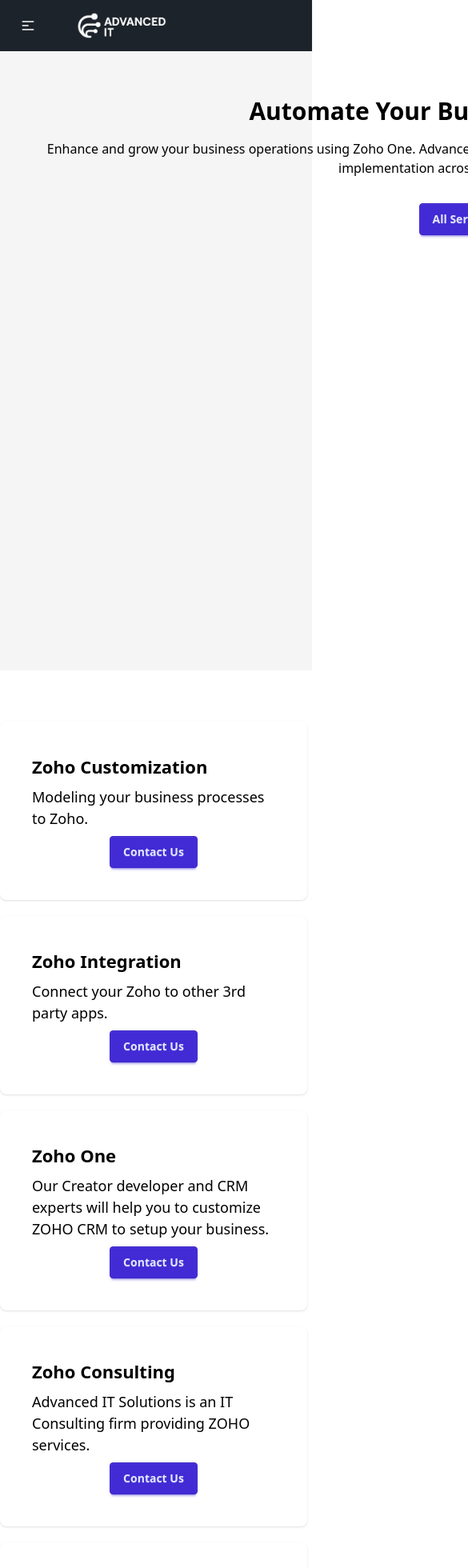
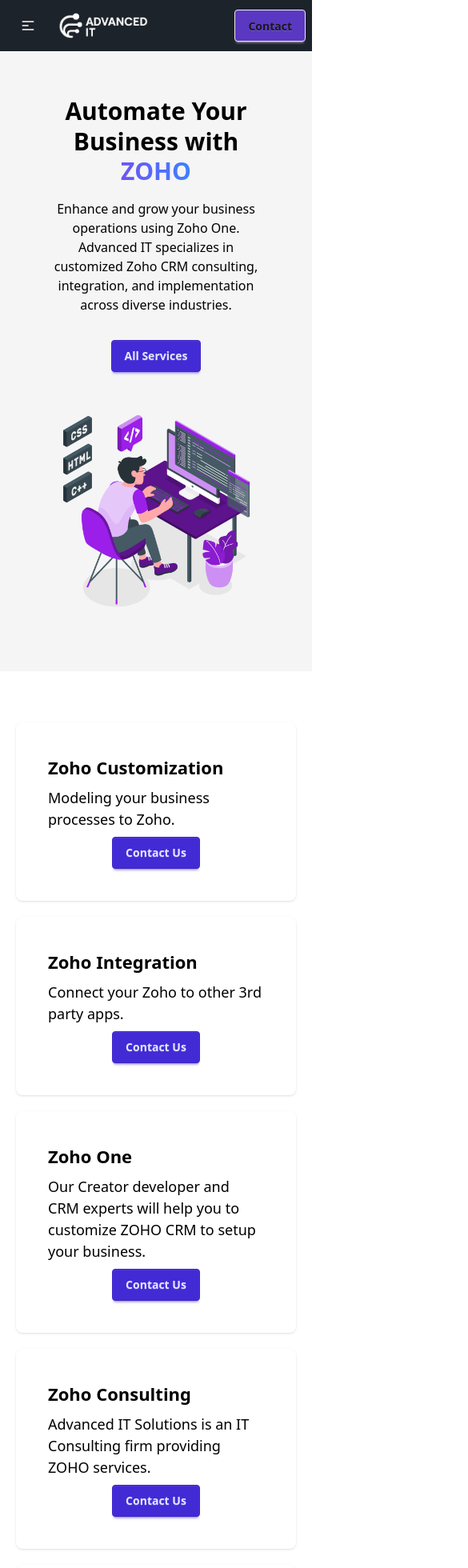
Before and after one commit to arouf01/advancedit, a React (Vite) app: page / in a window 390 px wide. Shown: the top 1960 px of the page at 80% size, 585 px wide, since content can reach past the window. Built offline with nearby package versions, Linux system fonts and the light colour scheme.

Commit message:
tablet and mobile responsive issue fixed for home page

```diff
--- a/src/Components/Home.jsx
+++ b/src/Components/Home.jsx
@@ -15,9 +15,9 @@
     <div>
       <div className="w-full p-10 mb-16 bg-[#F5F5F5]">
         <div className="hero mx-auto text-black">
-          <div className="hero-content w-[1080px] flex flex-col-reverse lg:flex-row-reverse items-center gap-10">
+          <div className="hero-content lg:w-[1080px] md:w-full flex flex-col-reverse lg:flex-row-reverse items-center gap-10">
             {/* Image */}
-            <div className="w-full lg:w-1/2 flex justify-end">
+            <div className="w-full lg:w-1/2 flex justify-center lg:justify-end">
               <motion.img
                 whileHover={{ scale: 1.05 }}
                 src={programmingImage}
@@ -52,7 +52,7 @@
       {/* cards */}
 
       <div className="mb-15">
-        <div className="w-[1080px] mx-auto grid sm:grid-cols-1 md:grid-cols-2 lg:grid-cols-3  gap-5">
+        <div className="lg:w-[1080px] mx-auto justify-center grid sm:grid-cols-1 md:grid-cols-2 lg:grid-cols-3 gap-5 px-5">
           {/* Card 1 */}
           <div className="card w-full max-w-sm text-black shadow card-xl services">
             <div className="card-body">
@@ -165,7 +165,7 @@
 
       {/* Our technical team */}
       <div className="w-full bg-[#F5F5F5] text-center py-15">
-        <div className="w-[1080px] mx-auto">
+        <div className="lg:w-[1080px] mx-auto">
           <div>
             <h2 className="text-4xl font-bold">
               Our Technical <span className="animated-text">Team</span>
--- a/src/Components/Navbar.jsx
+++ b/src/Components/Navbar.jsx
@@ -24,7 +24,7 @@
 
   return (
     <div className="shadow-sm bg-[#1D232A]  text-white">
-      <div className="navbar w-[1080px] mx-auto">
+      <div className="navbar lg:w-[1080px] mx-auto">
         <div className="navbar-start">
           <div className="dropdown">
             <div tabIndex={0} role="button" className="btn btn-ghost lg:hidden">
```
